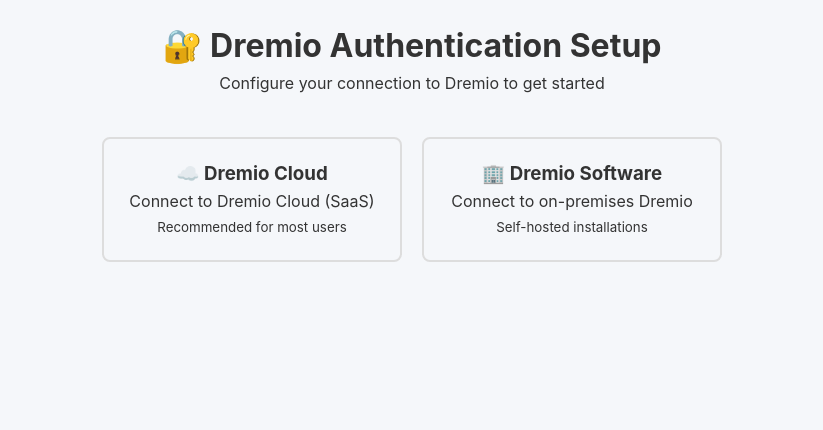
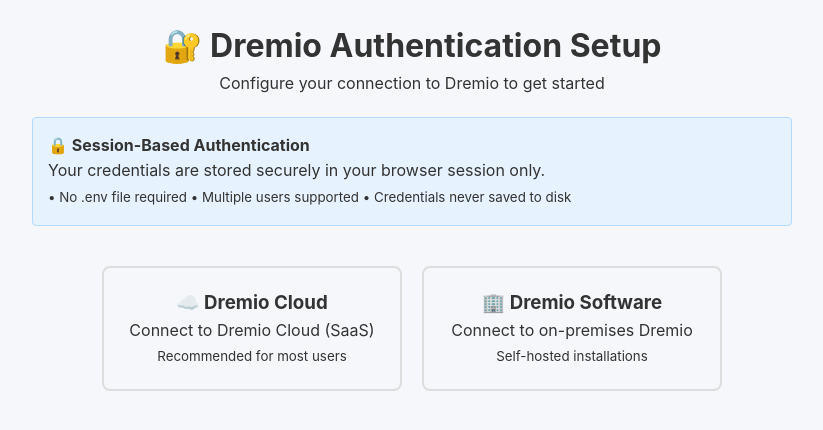
Before and after one commit to vandop/dremio-client-test-server, a Flask app: page /auth in a window 1280 px wide. Shown: the top 430 px of the page, without its empty margins (228-1051 px from the left). Run offline with Flask 3, Linux system fonts and the light colour scheme; parts of the project's set-up code (start-up, migrations or seed data) failed here and were passed over.

Commit message:
Implement session-based authentication without .env file requirement
- Added session-based credential storage instead of environment variables
- Created session-based client factory for multi-user support
- Updated all API endpoints to use session-specific clients
- Added session configuration management functions
- Updated auth template with session-based authentication info
- Supports multiple concurrent users with different credentials
- Maintains backward compatibility with .env file if present
- Credentials stored securely in browser session only

```diff
--- a/app.py
+++ b/app.py
@@ -12,17 +12,17 @@
 app.config.from_object(Config)
 app.secret_key = os.environ.get('SECRET_KEY', 'debug-secret-key-change-in-production')
 
-# Initialize Dremio hybrid client (Flight SQL + REST API)
-dremio_client = DremioHybridClient()
+# Global client will be initialized per session
+dremio_client = None
 
 
 def is_auth_configured():
     """Check if authentication is properly configured."""
-    # Check session first
+    # Check session first (priority for session-based auth)
     if session.get('auth_configured'):
         return True
 
-    # Check environment variables
+    # Fallback: Check environment variables (for .env file compatibility)
     dremio_url = os.environ.get('DREMIO_CLOUD_URL') or os.environ.get('DREMIO_URL')
     pat = os.environ.get('DREMIO_PAT')
     username = os.environ.get('DREMIO_USERNAME')
@@ -35,14 +35,87 @@
     return has_url and has_auth
 
 
+def get_session_config():
+    """Get authentication configuration from session."""
+    return {
+        'dremio_url': session.get('dremio_url'),
+        'project_id': session.get('project_id'),
+        'auth_method': session.get('auth_method'),
+        'pat': session.get('pat'),
+        'username': session.get('username'),
+        'password': session.get('password'),
+        'dremio_type': session.get('dremio_type')
+    }
+
+
+def has_session_auth():
+    """Check if session has valid authentication data."""
+    config = get_session_config()
+    has_url = bool(config['dremio_url'])
+    has_pat = bool(config['pat'])
+    has_credentials = bool(config['username'] and config['password'])
+    return has_url and (has_pat or has_credentials)
+
+
+def create_session_client():
+    """Create a Dremio client using session-based configuration."""
+    if not has_session_auth():
+        # Fallback to environment-based client if no session auth
+        return DremioHybridClient()
+
+    # Temporarily set environment variables for this client creation
+    config = get_session_config()
+    original_env = {}
+
+    try:
+        # Store original values
+        env_keys = ['DREMIO_CLOUD_URL', 'DREMIO_URL', 'DREMIO_PROJECT_ID', 'DREMIO_PAT', 'DREMIO_USERNAME', 'DREMIO_PASSWORD']
+        for key in env_keys:
+            original_env[key] = os.environ.get(key)
+
+        # Set session values
+        if config['dremio_url']:
+            os.environ['DREMIO_CLOUD_URL'] = config['dremio_url']
+            os.environ['DREMIO_URL'] = config['dremio_url']
+        if config['project_id']:
+            os.environ['DREMIO_PROJECT_ID'] = config['project_id']
+        if config['pat']:
+            os.environ['DREMIO_PAT'] = config['pat']
+            # Clear username/password when using PAT
+            os.environ.pop('DREMIO_USERNAME', None)
+            os.environ.pop('DREMIO_PASSWORD', None)
+        elif config['username'] and config['password']:
+            os.environ['DREMIO_USERNAME'] = config['username']
+            os.environ['DREMIO_PASSWORD'] = config['password']
+            # Clear PAT when using username/password
+            os.environ.pop('DREMIO_PAT', None)
+
+        # Create client with session config
+        client = DremioHybridClient()
+        return client
+
+    finally:
+        # Restore original environment variables
+        for key, value in original_env.items():
+            if value is not None:
+                os.environ[key] = value
+            else:
+                os.environ.pop(key, None)
+
+
 def get_current_config():
     """Get current configuration for pre-populating the form."""
+    # Prioritize session data, fallback to environment variables
+    session_config = get_session_config()
+
     return {
-        'dremio_url': os.environ.get('DREMIO_CLOUD_URL') or os.environ.get('DREMIO_URL', ''),
-        'project_id': os.environ.get('DREMIO_PROJECT_ID', ''),
-        'username': os.environ.get('DREMIO_USERNAME', ''),
-        'password': os.environ.get('DREMIO_PASSWORD', ''),
-        'pat': os.environ.get('DREMIO_PAT', '')
+        'dremio_url': session_config['dremio_url'] or os.environ.get('DREMIO_CLOUD_URL') or os.environ.get('DREMIO_URL', ''),
+        'project_id': session_config['project_id'] or os.environ.get('DREMIO_PROJECT_ID', ''),
+        'username': session_config['username'] or os.environ.get('DREMIO_USERNAME', ''),
+        'password': session_config['password'] or os.environ.get('DREMIO_PASSWORD', ''),
+        'pat': session_config['pat'] or os.environ.get('DREMIO_PAT', ''),
+        'auth_method': session_config['auth_method'] or ('pat' if os.environ.get('DREMIO_PAT') else 'credentials'),
+        'dremio_type': session_config['dremio_type'] or ('cloud' if 'api.dremio.cloud' in (session_config['dremio_url'] or os.environ.get('DREMIO_CLOUD_URL', '')) else 'software')
     }
 
 
@@ -89,10 +162,11 @@
 @app.route('/clear-auth')
 def clear_auth():
     """Clear authentication and redirect to auth page."""
+    # Clear all session data
     session.clear()
-    # Clear environment variables for this session
-    for key in ['DREMIO_CLOUD_URL', 'DREMIO_URL', 'DREMIO_PAT', 'DREMIO_USERNAME', 'DREMIO_PASSWORD', 'DREMIO_PROJECT_ID']:
-        os.environ.pop(key, None)
+
+    # Note: We don't clear environment variables anymore since we use session-based auth
+    # This allows multiple users to have different credentials simultaneously
 
     return redirect('/auth')
 
@@ -122,12 +196,13 @@
                 'error': 'URL must start with http:// or https://'
             })
 
-        # Set environment variables for this session
-        os.environ['DREMIO_CLOUD_URL'] = dremio_url
-        os.environ['DREMIO_URL'] = dremio_url
+        # Store credentials in session (not environment variables)
+        session['dremio_url'] = dremio_url
+        session['dremio_type'] = dremio_type
+        session['auth_method'] = auth_method
 
         if project_id:
-            os.environ['DREMIO_PROJECT_ID'] = project_id
+            session['project_id'] = project_id
 
         if auth_method == 'pat':
             pat = request.form.get('pat')
@@ -136,10 +211,10 @@
                     'success': False,
                     'error': 'Personal Access Token is required'
                 })
-            os.environ['DREMIO_PAT'] = pat
-            # Clear username/password
-            os.environ.pop('DREMIO_USERNAME', None)
-            os.environ.pop('DREMIO_PASSWORD', None)
+            session['pat'] = pat
+            # Clear username/password from session
+            session.pop('username', None)
+            session.pop('password', None)
 
         elif auth_method == 'credentials':
             username = request.form.get('username')
@@ -149,19 +224,18 @@
                     'success': False,
                     'error': 'Username and password are required'
                 })
-            os.environ['DREMIO_USERNAME'] = username
-            os.environ['DREMIO_PASSWORD'] = password
-            # Clear PAT
-            os.environ.pop('DREMIO_PAT', None)
+            session['username'] = username
+            session['password'] = password
+            # Clear PAT from session
+            session.pop('pat', None)
 
-        # Test the connection
+        # Test the connection using session-based client
         try:
-            # Reinitialize the client with new config
-            global dremio_client
-            dremio_client = DremioHybridClient()
+            # Create client with session configuration
+            session_client = create_session_client()
 
             # Test connection
-            result = dremio_client.test_connection()
+            result = session_client.test_connection()
 
             if result.get('status') == 'success':
                 # Mark as configured in session
@@ -200,7 +274,9 @@
         }), 401
 
     try:
-        result = dremio_client.test_connection()
+        # Use session-based client
+        session_client = create_session_client()
+        result = session_client.test_connection()
         return jsonify(result)
     except Exception as e:
         return jsonify({
@@ -220,7 +296,9 @@
 
     try:
         limit = request.args.get('limit', 50, type=int)
-        result = dremio_client.get_jobs(limit=limit)
+        # Use session-based client
+        session_client = create_session_client()
+        result = session_client.get_jobs(limit=limit)
 
         if result['success']:
             return jsonify({
@@ -257,7 +335,9 @@
         }), 401
 
     try:
-        job_details = dremio_client.get_job_details(job_id)
+        # Use session-based client
+        session_client = create_session_client()
+        job_details = session_client.get_job_details(job_id)
 
         if job_details:
             return jsonify({
@@ -287,7 +367,9 @@
         }), 401
 
     try:
-        result = dremio_client.get_projects()
+        # Use session-based client
+        session_client = create_session_client()
+        result = session_client.get_projects()
 
         if result['success']:
             return jsonify({
@@ -339,7 +421,9 @@
         if limit and 'LIMIT' not in sql.upper() and sql.strip().upper().startswith('SELECT'):
             sql = f"{sql} LIMIT {limit}"
 
-        result = dremio_client.execute_query(sql)
+        # Use session-based client
+        session_client = create_session_client()
+        result = session_client.execute_query(sql)
 
         if result['success']:
             return jsonify({
@@ -487,7 +571,9 @@
         }), 401
 
     try:
-        result = dremio_client.get_schemas()
+        # Use session-based client
+        session_client = create_session_client()
+        result = session_client.get_schemas()
 
         if result['success']:
             return jsonify({
--- a/templates/auth.html
+++ b/templates/auth.html
@@ -155,6 +155,12 @@
         <div class="auth-header">
             <h1>🔐 Dremio Authentication Setup</h1>
             <p>Configure your connection to Dremio to get started</p>
+            <div class="info-box"
+                style="background: #e6f3ff; border: 1px solid #b3d9ff; border-radius: 4px; padding: 15px; margin: 20px 0; text-align: left;">
+                <strong>🔒 Session-Based Authentication</strong><br>
+                Your credentials are stored securely in your browser session only.<br>
+                <small>• No .env file required • Multiple users supported • Credentials never saved to disk</small>
+            </div>
         </div>
 
         <div id="errorBox" class="error-box"></div>
```
